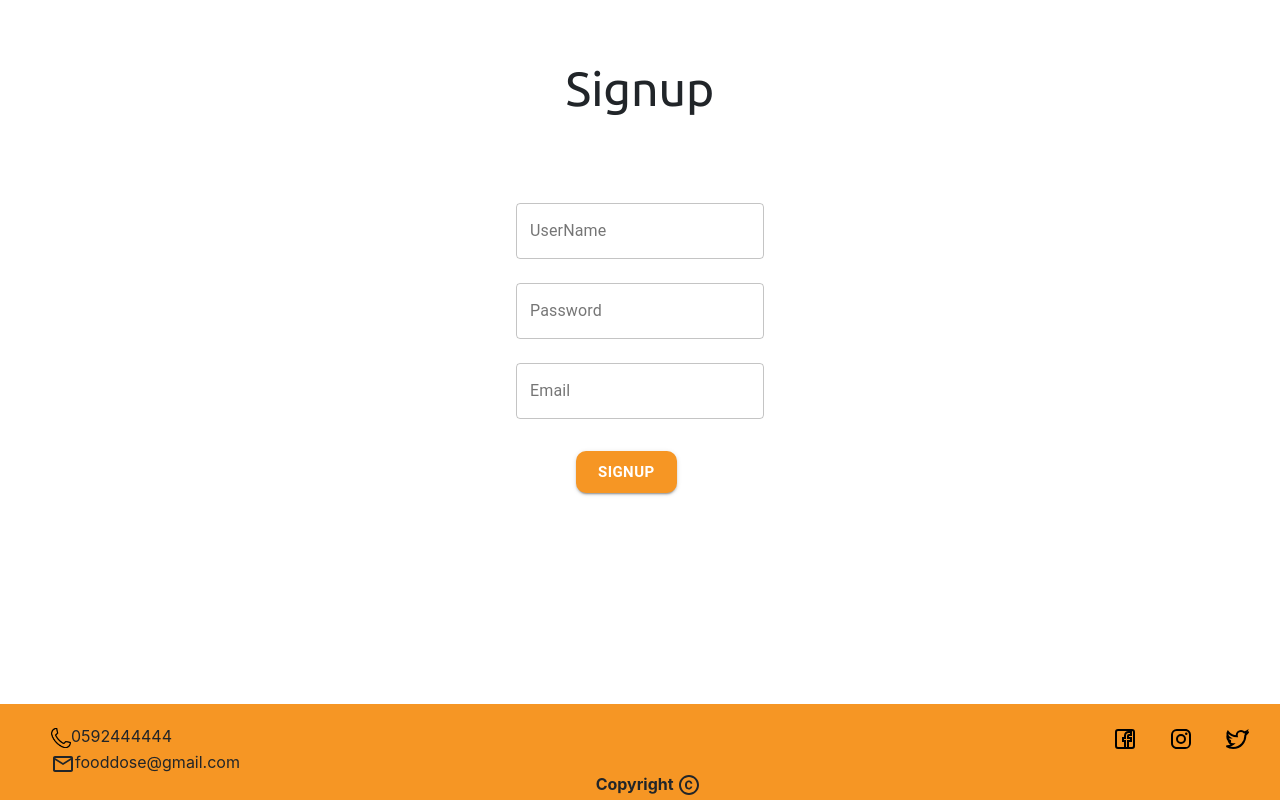
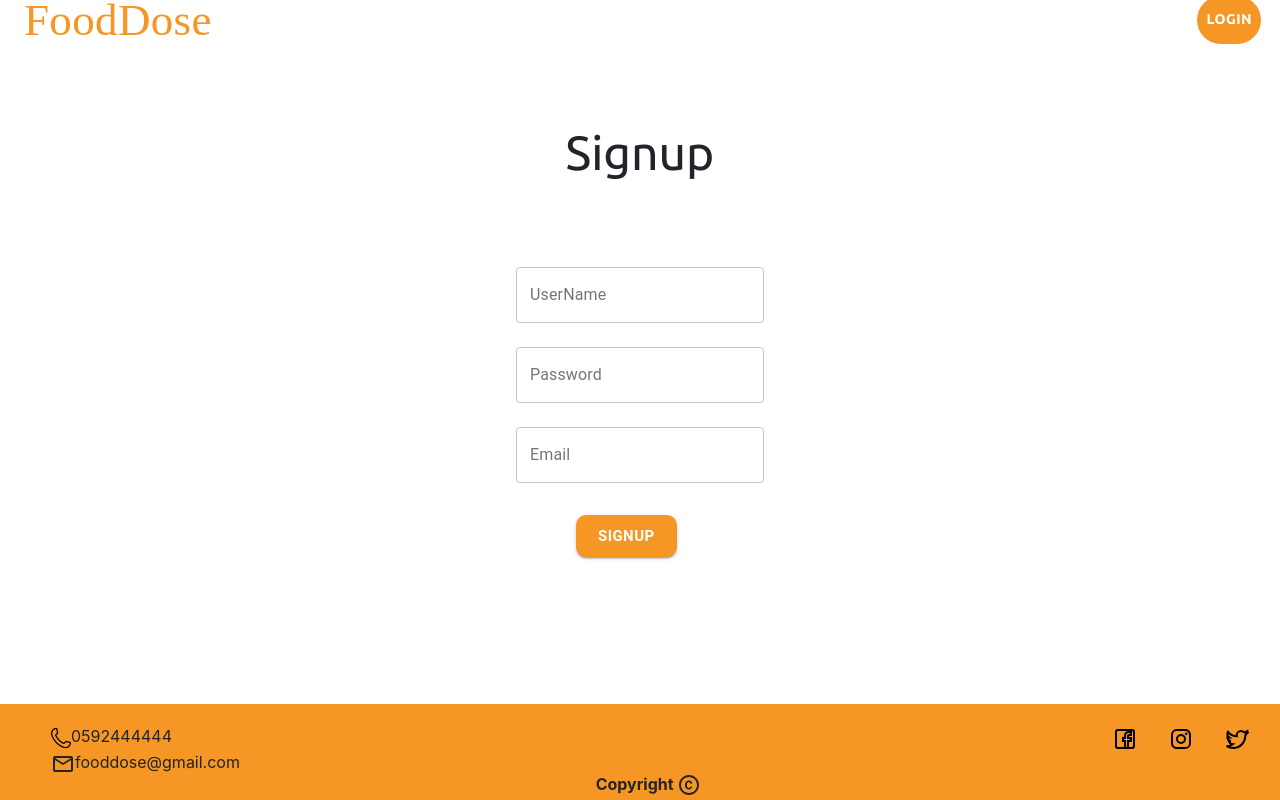
Before and after one commit to shaima96/FoodDoseRepo, a React (Create React App) app in the folder frontend/: page /signup in a window 1280 px wide. Built offline with nearby package versions, Linux system fonts and the light colour scheme; a web font is replaced by a local one.

Commit message:
editing in frontend

```diff
--- a/frontend/package.json
+++ b/frontend/package.json
@@ -5,11 +5,8 @@
   "dependencies": {
     "@material-ui/core": "^4.11.0",
     "@material-ui/icons": "^4.9.1",
-<<<<<<< HEAD
     "@material-ui/styles": "^4.10.0",
-=======
     "@material/top-app-bar": "^8.0.0",
->>>>>>> 54b5008147f8e3ee60d202b8b04d7f0056e94757
     "@testing-library/jest-dom": "^5.11.4",
     "@testing-library/react": "^11.1.0",
     "@testing-library/user-event": "^12.1.10",
--- a/frontend/src/App.js
+++ b/frontend/src/App.js
@@ -3,27 +3,18 @@ import { BrowserRouter as Router, Route, Redirect } from "react-router-dom";
 import Login from '../src/components/LogIn/LogIn.js'
 import SignUp from '../src/components/Signup/signUp.js';
 import Home from '../src/components/Home/home.js';
-import Footer from '../src/components/Footer/footer.js';
+
+
 
 class App extends Component {
-    // constructor() {
-    //     super();
-
     render() {
         return (
-            // <Router>
-            //     <App>
-            //         {/* <Route path="/" exact component={Home} /> */}
-            //         <Route path="/login" component={Login} />
-            //     </App>
-            // </Router>
             <div className="App">
                 <Router>
                     <Route path="/" exact component={() => <Home />} />
-                    {/* <Redirect to="/login" /> */}
                     <Route path="/login" exact component={() => <Login />} />
                     <Route path="/signup" exact component={() => <SignUp />} />
-                     <Footer />
+
                 </Router>
             </div>
         );
--- a/frontend/src/components/Header/header.css
+++ b/frontend/src/components/Header/header.css
@@ -7,5 +7,6 @@
 
 }
 .header{
-    display:inline;
+    display:fixed;
+
 }
--- a/frontend/src/components/LogIn/LogIn.js
+++ b/frontend/src/components/LogIn/LogIn.js
@@ -4,6 +4,7 @@ import axios from 'axios';
 import Button from "@material-ui/core/Button";
 import FormControl from "@material-ui/core/FormControl";
 import Footer from '../Footer/footer.js';
+import Header from '../Header/header.js'
 import { TextField, Typography } from "@material-ui/core";
 import Box from "@material-ui/core/Box";
 import './LogIn.css'
@@ -46,6 +47,7 @@ class Login extends Component {
         return (
 
             <div >
+                <Header/>
             <Typography component="h1" variant="h3" align="center" id="title"> Login</Typography><br />
             <Box display="flex" justifyContent="center" alignItems="center" minHeight="40vh">
 
--- a/frontend/src/components/Signup/signUp.js
+++ b/frontend/src/components/Signup/signUp.js
@@ -4,8 +4,10 @@ import axios from 'axios';
 import Button from "@material-ui/core/Button";
 import FormControl from "@material-ui/core/FormControl";
 import Footer from '../Footer/footer.js';
+import Header from '../Header/header.js'
 import { TextField, Typography } from "@material-ui/core";
 import Box from "@material-ui/core/Box";
+
 
 
 import './signUp.css'
@@ -70,6 +72,7 @@ class SignUp extends Component {
 
         return (
             <div >
+                <Header/>
                 <Typography component="h1" variant="h3" align="center" id="title"> Signup</Typography><br />
                 <Box display="flex" justifyContent="center" alignItems="center" minHeight="50vh">
 
```
